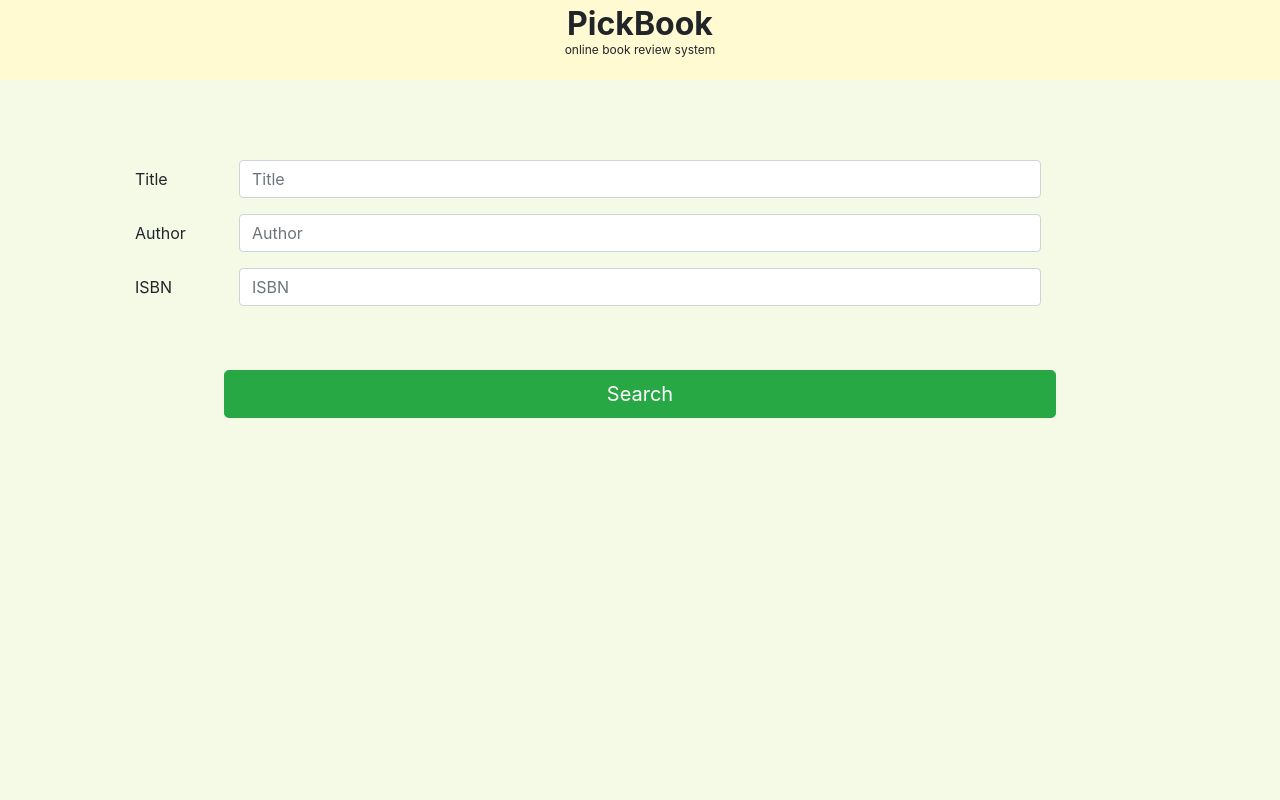
After one commit to Kit-p/PickBook, a Flask app: template templates/home.html in a window 1280 px wide. The commit adds this page. Run offline with Flask 2, Linux system fonts and the light colour scheme; the template is opened without the code that fills it, so the values that code supplies are empty; some libraries are stand-ins or nearby versions.

Commit message:
Finished home page

```diff
--- a/application.py
+++ b/application.py
@@ -19,6 +19,12 @@ Session(app)
 # Set up database
 engine = create_engine(os.getenv("DATABASE_URL"))
 db = scoped_session(sessionmaker(bind=engine))
+
+@app.before_first_request
+def init():
+  g.user = None
+  if "user_id" in session:
+    session.pop("user_id", None)
 
 @app.before_request
 def before_request():
@@ -95,4 +101,8 @@ def logout():
 def home():
   if g.user is None:
     return redirect(url_for('index'))
-  return render_template("success.html", message="Login successful!", username=g.user.username)
+  return render_template("home.html")
+
+@app.route("/home/search", methods=["GET"])
+def search():
+  pass
--- /dev/null
+++ b/templates/home.html
@@ -0,0 +1,67 @@
+{% extends "layout.html" %}
+
+{% block title %}
+Home - PickBook
+{% endblock %}
+
+{% block style %}
+<style>
+  html, body {
+    height: 100%;
+  }
+
+  .main-content {
+    min-height: 90%;
+  }
+
+  .navbar {
+    height: 10%;
+    background-color: rgb(255, 250, 205, 0.9);
+  }
+
+  .navbar-brand {
+    color: black;
+    font-size: 20px;
+    font-weight: bold;
+  }
+
+  #search-bar {
+    padding-top: 5%;
+  }
+</style>
+{% endblock %}
+
+{% block navbar %}
+  <li class="breadcrumb-item active" aria-current="page">Home</li>
+{% endblock %}
+
+{% block body %}
+  <form id="search-bar" action="{{ url_for('search') }}" method="GET">
+    <div class="form-group row mx-3 my-3">
+      <span class="col-lg-1"></span>
+      <label for="inputTitle" class="col-sm-1 col-form-label">Title</label>
+      <div class="col-lg-8 col-sm-1">
+        <input name="title" type="text" class="form-control" id="inputTitle" placeholder="Title">
+      </div>
+    </div>
+    <div class="form-group row mx-3 my-3">
+      <span class="col-lg-1"></span>
+      <label for="inputAuthor" class="col-sm-1 col-form-label">Author</label>
+      <div class="col-lg-8 col-sm-1">
+        <input name="author" type="text" class="form-control" id="inputAuthor" placeholder="Author">
+      </div>
+    </div>
+    <div class="form-group row mx-3 my-3">
+      <span class="col-lg-1"></span>
+      <label for="inputISBN" class="col-sm-1 col-form-label">ISBN</label>
+      <div class="col-lg-8 col-sm-1">
+        <input name="isbn" type="text" class="form-control" id="inputISBN" placeholder="ISBN">
+      </div>
+    </div>
+    <div class="form-group row mx-3 my-3">
+      <span class="col-lg-2"></span>
+      <button class="col-sm-8 mt-5 btn btn-lg btn-success btn-block" type="submit">Search</button>
+      <span class="col-lg-2"></span>
+    </div>
+  </form>
+{% endblock %}
--- a/templates/layout.html
+++ b/templates/layout.html
@@ -3,14 +3,38 @@
     <title>{% block title %}{% endblock %}</title>
     <meta name="viewport" content="width=device-width, initial-scale=1.0">
     <link rel="stylesheet" href="https://stackpath.bootstrapcdn.com/bootstrap/4.5.0/css/bootstrap.min.css" integrity="sha384-9aIt2nRpC12Uk9gS9baDl411NQApFmC26EwAOH8WgZl5MYYxFfc+NcPb1dKGj7Sk" crossorigin="anonymous">
+    <script src="https://code.jquery.com/jquery-3.5.1.slim.min.js" integrity="sha384-DfXdz2htPH0lsSSs5nCTpuj/zy4C+OGpamoFVy38MVBnE+IbbVYUew+OrCXaRkfj" crossorigin="anonymous"></script>
+    <script src="https://cdn.jsdelivr.net/npm/popper.js@1.16.0/dist/umd/popper.min.js" integrity="sha384-Q6E9RHvbIyZFJoft+2mJbHaEWldlvI9IOYy5n3zV9zzTtmI3UksdQRVvoxMfooAo" crossorigin="anonymous"></script>
+    <script src="https://stackpath.bootstrapcdn.com/bootstrap/4.5.0/js/bootstrap.min.js" integrity="sha384-OgVRvuATP1z7JjHLkuOU7Xw704+h835Lr+6QL9UvYjZE3Ipu6Tp75j7Bh/kR0JKI" crossorigin="anonymous"></script>
     {% block style %}
     {% endblock %}
   </head>
   <body>
-    <!--
-      TODO: create the top banner here
-    -->
-    {% block body %}
-    {% endblock %}
+    {% if g.user.id is not defined %}
+      <header style="height: 10%; padding: 5px 0px; background-color: rgba(255, 250, 205, 0.9);">
+        <h1 class="text-center" style="font-size: 32px; font-weight: bold;">
+          PickBook
+          <p style="margin: 0px; font-size: 12px; font-weight: normal;">online book review system</p>
+        </h1>
+      </header>
+    {% else %}
+      <nav class="navbar navbar-expand-sm">
+        <a class="navbar-brand mr-5" href="#">PickBook</a>
+        <div class="collapse navbar-collapse ml-5">
+          <ul class="navbar-nav mr-auto">
+            {% block navbar %}
+            {% endblock %}
+          </ul>
+          <span class="navbar-text mr-3">
+            Logged in as <b>{{ g.user.username }}</b>
+          </span>
+        </div>
+        <a class="btn btn-outline-danger" href="{{ url_for('logout') }}"role="button">Logout</a>
+      </nav>
+    {% endif %}
+    <div class="main-content" style="background-color: rgba(200, 230, 130, 0.2);">
+      {% block body %}
+      {% endblock %}
+    </div>
   </body>
 </html>
--- a/templates/success.html
+++ b/templates/success.html
@@ -9,7 +9,8 @@ Success - PickBook
   html, body {
     height: 100%;
   }
-  body {
+  .main-content {
+    min-height: 90%;
     background-color: rgba(200, 230, 130, 0.85);
     display: -ms-flexbox;
     display: flex;
@@ -17,7 +18,7 @@ Success - PickBook
     align-items: top;
     text-align: center;
   }
-  body > .container {
+  .main-content > .container {
     margin-top: 10%;
   }
 </style>
```
Also changed, not shown: templates/error.html (+14 -3 lines), templates/index.html (+9 -13 lines), README.md.
